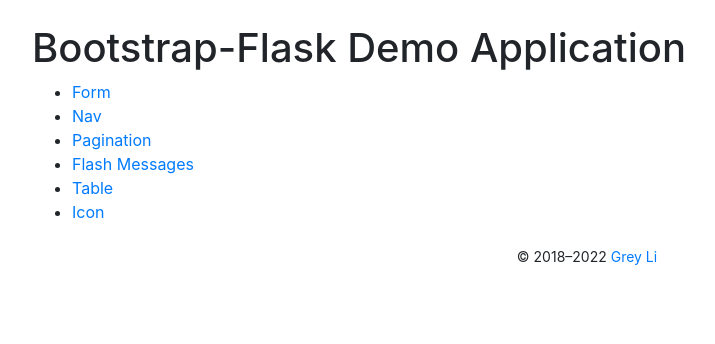
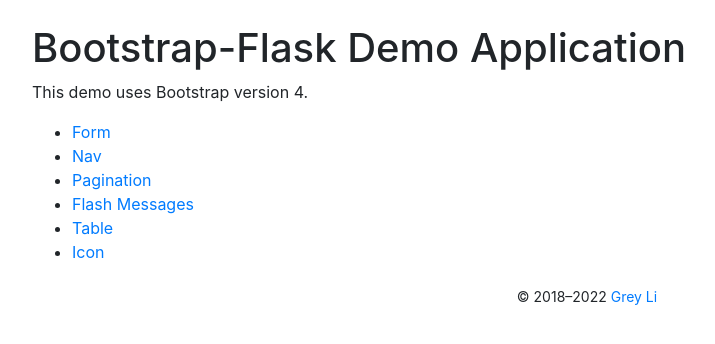
Before and after one commit to helloflask/bootstrap-flask, a Flask app: page / in a window 1280 px wide. Shown: the part 56-400 px from the top of the page, without its empty margins (53-768 px from the left). Run offline with Flask 2, Linux system fonts and the light colour scheme; data that the repository does not hold is empty; some libraries are stand-ins or nearby versions.

Commit message:
bootstrap version in example index

```diff
--- a/examples/bootstrap4/templates/index.html
+++ b/examples/bootstrap4/templates/index.html
@@ -2,6 +2,7 @@
 
 {% block content %}
     <h1>Bootstrap-Flask Demo Application</h1>
+<p>This demo uses Bootstrap version 4.</p>
 <ul>
     <li><a href="{{ url_for('test_form') }}">Form</a></li>
     <li><a href="{{ url_for('test_nav') }}">Nav</a></li>
--- a/examples/bootstrap5/templates/index.html
+++ b/examples/bootstrap5/templates/index.html
@@ -2,6 +2,7 @@
 
 {% block content %}
     <h1>Bootstrap-Flask Demo Application</h1>
+<p>This demo uses Bootstrap version 5.</p>
 <ul>
     <li><a href="{{ url_for('test_form') }}">Form</a></li>
     <li><a href="{{ url_for('test_nav') }}">Nav</a></li>
```
